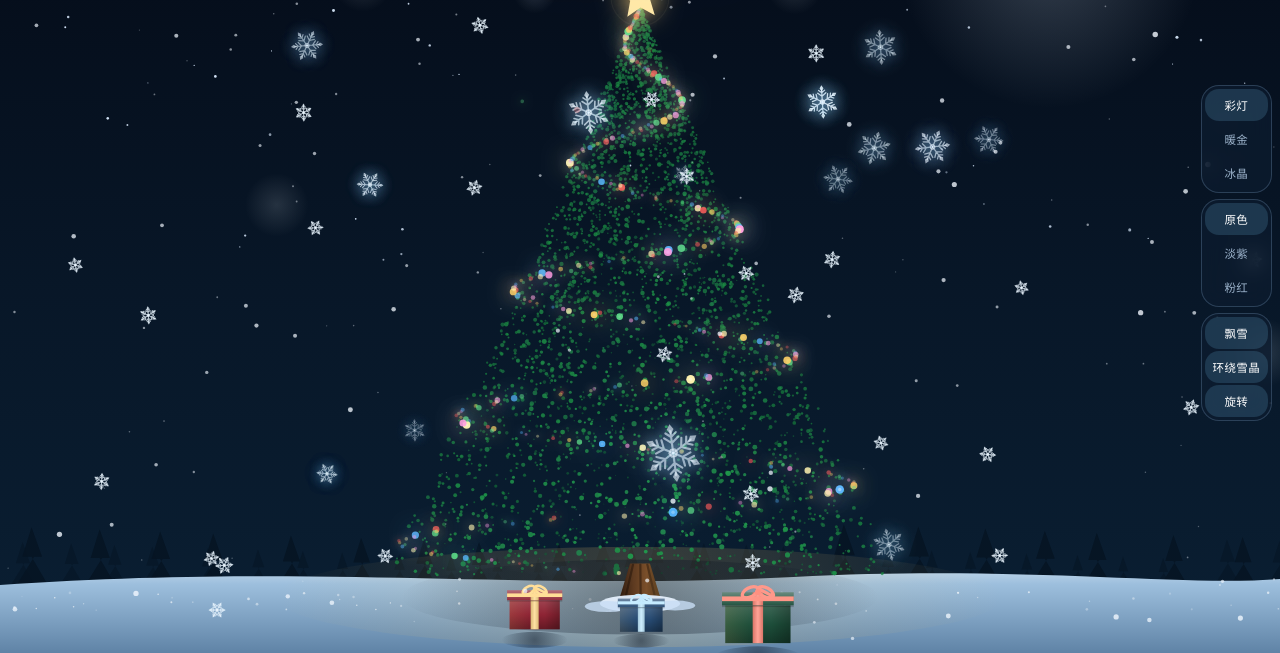
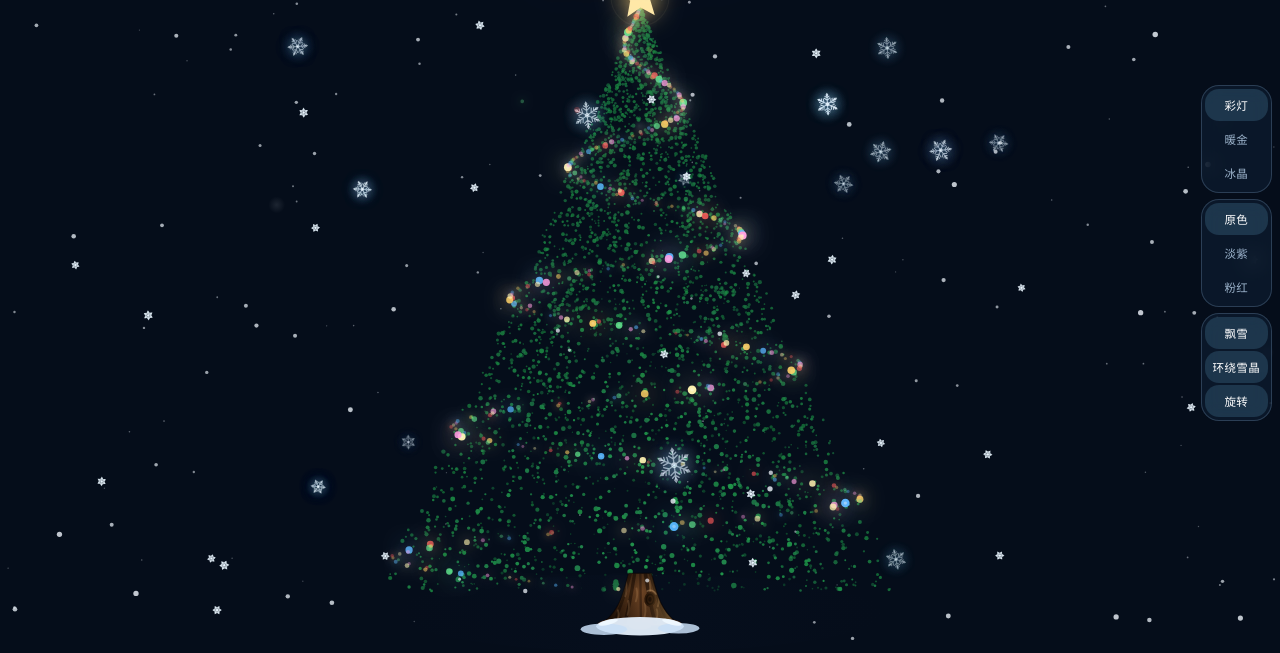
Before and after one commit to Nomatteryou/Nomatteryou.github.io, a plain HTML site: page iFi-days/index.html in a window 1280 px wide. Shown: the part 147-800 px from the top of the page. Drawn offline with Linux system fonts and the light colour scheme; animation ran at ten frames a second.

Commit message:
Update iFi days Christmas tree: remove background and gifts, realistic trunk

```diff
--- a/iFi-days/index.html
+++ b/iFi-days/index.html
@@ -143,16 +143,16 @@ function resize(){
   CX = W/2;
   /* Reserve space from the layout, not a guessed constant, so the scene
      composes the same on every phone:
-     - below: room for the gifts and trunk base that hang below groundY,
-       plus a safe margin from the screen's bottom edge. The controls now
-       live on the side rail, so nothing needs reserving for them here and
-       they can never cover the trunk or the gifts;
+     - below: room for the flared trunk base, its roots and the snow piled
+       against them below groundY, plus a safe margin from the screen's
+       bottom edge. The controls live on the side rail, so nothing needs
+       reserving for them here and they can never cover the trunk;
      - above: room for the glowing signature and the tree-top star.
      The tree's own proportions (height from width, radius from height)
      are untouched. */
   var bottomMargin = 16;
-  var giftSpace = Math.min(62, Math.max(42, W*0.13));  // gift boxes extend this far below groundY
-  groundY = H - bottomMargin - giftSpace;
+  var baseSpace = 46;  // trunk flare, roots and snowdrifts extend this far below groundY
+  groundY = H - bottomMargin - baseSpace;
   var topReserve = Math.min(168, Math.max(118, H*0.19));
   treeH = Math.min(groundY - topReserve, W*1.04);
   if (treeH < 220) treeH = Math.max(180, groundY - topReserve);
@@ -250,7 +250,7 @@ for(var ci=0;ci<14;ci++){
     h: Math.random(),
     ang: Math.random()*6.283,
     orbitSpd: rand(0.10,0.30),
-    size: rand(10,21),
+    size: rand(7,13),
     rot: Math.random()*6.283,
     rotSpd: rand(0.3,1.0)*(Math.random()<0.5?-1:1),
     bobPh: Math.random()*6.283,
@@ -278,7 +278,7 @@ function seedSnow(first){
 }
 /* a few large, very soft foreground flakes (radial gradient, no hard edge) */
 var fore=[];
-for(var fj=0;fj<6;fj++) fore.push({x:Math.random(), y:Math.random(), r:rand(16,34), spd:rand(10,20), ph:Math.random()*6.28});
+for(var fj=0;fj<6;fj++) fore.push({x:Math.random(), y:Math.random(), r:rand(4.5,9), spd:rand(10,20), ph:Math.random()*6.28});
 
 /* ================= bursts ================= */
 var bursts=[];
@@ -340,11 +340,6 @@ document.querySelectorAll('[data-theme]').forEach(function(b){
 setTimeout(function(){ document.getElementById('hint').style.opacity='0'; }, 5200);
 
 /* ================= drawing helpers ================= */
-function shade(hex, amt){
-  var n=parseInt(hex.slice(1),16), r=(n>>16)&255, g=(n>>8)&255, b=n&255;
-  if(amt>=0){ r+=(255-r)*amt; g+=(255-g)*amt; b+=(255-b)*amt; } else { r*=1+amt; g*=1+amt; b*=1+amt; }
-  return 'rgb('+Math.round(r)+','+Math.round(g)+','+Math.round(b)+')';
-}
 function drawSnowflake(x,y,size,rotA,alpha,glow){
   ctx.save();
   ctx.translate(x,y); ctx.rotate(rotA);
@@ -435,41 +430,6 @@ function drawPineRow(baseY, hgt, alpha){
   }
   ctx.restore();
 }
-function drawGift(x,y,s,body,ribbon,time,ph){
-  var bob=Math.sin(time*1.6+ph)*1.2;
-  ctx.save(); ctx.translate(x,y+bob);
-  var Hh=s*0.78, lidH=s*0.20;
-  /* soft contact shadow — radial falloff, no hard edge */
-  var sh=ctx.createRadialGradient(s*0.5,s*0.99,1,s*0.5,s*0.99,s*0.66);
-  sh.addColorStop(0,'rgba(5,14,28,0.45)'); sh.addColorStop(1,'rgba(5,14,28,0)');
-  ctx.fillStyle=sh; ctx.beginPath(); ctx.ellipse(s*0.5,s*0.99,s*0.66,s*0.16,0,0,6.283); ctx.fill();
-  /* body: vertical light falloff so it reads as a volume, not a sticker */
-  var bg=ctx.createLinearGradient(0,lidH,0,Hh);
-  bg.addColorStop(0,shade(body,0.14)); bg.addColorStop(0.5,body); bg.addColorStop(1,shade(body,-0.30));
-  ctx.fillStyle=bg; ctx.fillRect(0,lidH,s,Hh-lidH);
-  var side=ctx.createLinearGradient(s*0.7,0,s,0);
-  side.addColorStop(0,'rgba(0,0,0,0)'); side.addColorStop(1,'rgba(0,0,0,0.24)');
-  ctx.fillStyle=side; ctx.fillRect(s*0.7,lidH,s*0.3,Hh-lidH);
-  var warm=ctx.createLinearGradient(0,0,s*0.42,0);
-  warm.addColorStop(0,'rgba(255,206,120,0.12)'); warm.addColorStop(1,'rgba(255,206,120,0)');
-  ctx.fillStyle=warm; ctx.fillRect(0,lidH,s*0.42,Hh-lidH);
-  /* ribbon down the body, with a lit centre */
-  var rg=ctx.createLinearGradient(s*0.42,0,s*0.58,0);
-  rg.addColorStop(0,shade(ribbon,-0.15)); rg.addColorStop(0.5,shade(ribbon,0.22)); rg.addColorStop(1,shade(ribbon,-0.15));
-  ctx.fillStyle=rg; ctx.fillRect(s*0.42,lidH,s*0.16,Hh-lidH);
-  /* lid: lighter top, ribbon crossing it, shadow seam beneath */
-  var lg=ctx.createLinearGradient(0,0,0,lidH);
-  lg.addColorStop(0,shade(body,0.34)); lg.addColorStop(1,shade(body,0.04));
-  ctx.fillStyle=lg; ctx.fillRect(-s*0.05,0,s*1.1,lidH);
-  ctx.fillStyle=rg; ctx.fillRect(s*0.42,0,s*0.16,lidH);
-  ctx.fillStyle=shade(ribbon,0.10); ctx.fillRect(-s*0.05,lidH*0.32,s*1.1,lidH*0.36);
-  ctx.fillStyle='rgba(0,0,0,0.20)'; ctx.fillRect(-s*0.05,lidH,s*1.1,Math.max(1,s*0.028));
-  /* bow */
-  ctx.strokeStyle=shade(ribbon,0.12); ctx.lineWidth=Math.max(1.4,s*0.05);
-  ctx.beginPath(); ctx.ellipse(s*0.38,s*0.0,s*0.13,s*0.07,-0.5,0,6.283); ctx.ellipse(s*0.62,s*0.0,s*0.13,s*0.07,0.5,0,6.283); ctx.stroke();
-  ctx.fillStyle=shade(ribbon,0.05); ctx.beginPath(); ctx.arc(s*0.5,s*0.0,s*0.045,0,6.283); ctx.fill();
-  ctx.restore();
-}
 function drawCrystals(time, behind){
   for(var i=0;i<crystals.length;i++){
     var cr=crystals[i];
@@ -500,47 +460,9 @@ function frame(now){
     rot += vel*dt*3.2;
   }
 
-  /* background */
-  var g=ctx.createLinearGradient(0,0,0,H);
-  g.addColorStop(0,'#040a16'); g.addColorStop(0.55,'#081728'); g.addColorStop(1,'#0a1f33');
-  ctx.fillStyle=g; ctx.fillRect(0,0,W,H);
-  /* moon + soft halo (arc-clipped, no rect seam) */
-  var mx=W*0.82, my=H*0.13, mr=Math.min(W,H)*0.045;
-  var mg=ctx.createRadialGradient(mx,my,mr*0.4,mx,my,mr*4.2);
-  mg.addColorStop(0,'rgba(220,238,255,0.20)'); mg.addColorStop(1,'rgba(220,238,255,0)');
-  ctx.fillStyle=mg; ctx.beginPath(); ctx.arc(mx,my,mr*4.2,0,6.283); ctx.fill();
-  ctx.fillStyle='#e9f3fd'; ctx.beginPath(); ctx.arc(mx,my,mr,0,6.283); ctx.fill();
-  ctx.fillStyle='rgba(190,214,238,0.5)'; ctx.beginPath(); ctx.arc(mx-mr*0.3,my-mr*0.2,mr*0.16,0,6.283); ctx.arc(mx+mr*0.25,my+mr*0.3,mr*0.11,0,6.283); ctx.fill();
-  /* stars */
-  for(var i=0;i<stars.length;i++){ var st=stars[i]; ctx.globalAlpha=0.35+0.6*Math.abs(Math.sin(time*st.s+st.p)); ctx.fillStyle='#dcecff'; ctx.beginPath(); ctx.arc(st.x,st.y,st.r,0,6.283); ctx.fill(); }
-  ctx.globalAlpha=1;
-  /* distant pines sitting on the snow line */
-  drawPineRow(groundY+14, Math.max(26,H*0.05), 0.55);
-  drawPineRow(groundY+18, Math.max(36,H*0.07), 0.9);
-  /* snow ground */
-  var gg=ctx.createLinearGradient(0,groundY-14,0,H);
-  gg.addColorStop(0,'#cfe2f2'); gg.addColorStop(0.25,'#9dbfdd'); gg.addColorStop(1,'#5f83a6');
-  ctx.fillStyle=gg;
-  ctx.beginPath(); ctx.moveTo(0,groundY+10);
-  ctx.bezierCurveTo(W*0.25,groundY-12, W*0.4,groundY+16, W*0.62,groundY+2);
-  ctx.bezierCurveTo(W*0.8,groundY-10, W*0.92,groundY+12, W,groundY+4);
-  ctx.lineTo(W,H); ctx.lineTo(0,H); ctx.closePath(); ctx.fill();
-  /* warm glow pool under tree — ellipse-clipped so no band seam */
-  ctx.save();
-  ctx.beginPath(); ctx.ellipse(CX,groundY+22,maxR*1.45,maxR*0.20,0,0,6.283); ctx.clip();
-  var pg=ctx.createRadialGradient(CX,groundY+22,6,CX,groundY+22,maxR*1.45);
-  pg.addColorStop(0,'rgba(255,205,110,0.20)'); pg.addColorStop(1,'rgba(255,205,110,0)');
-  ctx.fillStyle=pg; ctx.fillRect(CX-maxR*1.45,groundY+22-maxR*0.20,maxR*2.9,maxR*0.40);
-  ctx.restore();
-
-  /* snow sparkles on the ground */
-  for(var sp=0;sp<sparkles.length;sp++){
-    var sk=sparkles[sp];
-    ctx.globalAlpha=(0.15+0.55*Math.abs(Math.sin(time*sk.s+sk.p)));
-    ctx.fillStyle='#ffffff';
-    ctx.beginPath(); ctx.arc(sk.x, sk.y, sk.r, 0, 6.283); ctx.fill();
-  }
-  ctx.globalAlpha=1;
+  /* background removed: plain deep-night fill, nothing behind the tree —
+     the snowfall particles and orbiting crystals carry the scene */
+  ctx.fillStyle='#050d1a'; ctx.fillRect(0,0,W,H);
 
   /* crystals behind tree */
   if(showOrbit){
@@ -560,35 +482,78 @@ function frame(now){
     ctx.fillStyle='rgba('+Math.round(th.r0+depthK*th.rK)+','+Math.round(gch)+','+Math.round(th.b0+depthK*th.bK)+','+(0.4+depthK*0.6)+')';
     ctx.beginPath(); ctx.arc(pt.x, pt.y, p.sz*pt.s*(0.8+depthK*0.5), 0, 6.283); ctx.fill();
   }
-  /* trunk — tapered bark with shading, ridges and a warm rim from the lights */
-  var tw=maxR*0.11, ty0=groundY-treeH*0.02, ty1=groundY+treeH*0.05;
+  /* trunk — a real pine trunk: flared root base, plated bark with deep
+     vertical furrows, a knot, and snow caught on the root shoulders */
+  var tw=maxR*0.13, ty0=groundY-treeH*0.03, ty1=groundY+treeH*0.055, thgt=ty1-ty0;
   var tsh=ctx.createRadialGradient(CX,groundY+22,4,CX,groundY+22,maxR*0.95);
   tsh.addColorStop(0,'rgba(7,16,32,0.38)'); tsh.addColorStop(1,'rgba(7,16,32,0)');
   ctx.save(); ctx.beginPath(); ctx.ellipse(CX,groundY+22,maxR*0.95,maxR*0.15,0,0,6.283); ctx.clip();
   ctx.fillStyle=tsh; ctx.fillRect(CX-maxR,groundY+22-maxR*0.15,maxR*2,maxR*0.3); ctx.restore();
   function trunkPath(){
     ctx.beginPath();
-    ctx.moveTo(CX-tw*0.36,ty0); ctx.lineTo(CX+tw*0.36,ty0);
-    ctx.lineTo(CX+tw*0.8,ty1); ctx.lineTo(CX-tw*0.8,ty1);
+    ctx.moveTo(CX-tw*0.34,ty0); ctx.lineTo(CX+tw*0.34,ty0);
+    ctx.bezierCurveTo(CX+tw*0.52,ty0+thgt*0.45, CX+tw*0.62,ty0+thgt*0.72, CX+tw*1.05,ty1-2);
+    ctx.quadraticCurveTo(CX+tw*1.30,ty1+1, CX+tw*1.02,ty1+2.5);
+    ctx.lineTo(CX-tw*1.02,ty1+2.5);
+    ctx.quadraticCurveTo(CX-tw*1.30,ty1+1, CX-tw*1.05,ty1-2);
+    ctx.bezierCurveTo(CX-tw*0.62,ty0+thgt*0.72, CX-tw*0.52,ty0+thgt*0.45, CX-tw*0.34,ty0);
     ctx.closePath();
   }
-  var bark=ctx.createLinearGradient(CX-tw*0.8,0,CX+tw*0.8,0);
-  bark.addColorStop(0,'#2a170b'); bark.addColorStop(0.35,'#5d3a20'); bark.addColorStop(0.65,'#7a4f2a'); bark.addColorStop(1,'#221204');
+  var bark=ctx.createLinearGradient(CX-tw,0,CX+tw,0);
+  bark.addColorStop(0,'#1c0f06'); bark.addColorStop(0.3,'#4a2c15'); bark.addColorStop(0.52,'#6e4525'); bark.addColorStop(0.78,'#3c2412'); bark.addColorStop(1,'#170b03');
   ctx.fillStyle=bark; trunkPath(); ctx.fill();
   ctx.save(); trunkPath(); ctx.clip();
-  ctx.strokeStyle='rgba(18,9,3,0.4)'; ctx.lineWidth=Math.max(1,tw*0.08); ctx.lineCap='round';
-  var rk=[-0.42,0.02,0.44];
-  for(var ri=0;ri<3;ri++){ ctx.beginPath(); ctx.moveTo(CX+tw*rk[ri]*0.6,ty0+1); ctx.lineTo(CX+tw*rk[ri]*1.35,ty1-1); ctx.stroke(); }
-  var rim=ctx.createLinearGradient(CX+tw*0.25,0,CX+tw*0.85,0);
-  rim.addColorStop(0,'rgba(255,198,112,0)'); rim.addColorStop(1,'rgba(255,198,112,0.30)');
-  ctx.fillStyle=rim; ctx.fillRect(CX+tw*0.25,ty0,tw*0.6,ty1-ty0);
+  /* vertical light falloff: darker where it slips into the foliage and the snow */
+  var vshade=ctx.createLinearGradient(0,ty0,0,ty1);
+  vshade.addColorStop(0,'rgba(0,0,0,0.35)'); vshade.addColorStop(0.35,'rgba(0,0,0,0)'); vshade.addColorStop(1,'rgba(0,0,0,0.28)');
+  ctx.fillStyle=vshade; ctx.fillRect(CX-tw*1.4,ty0,tw*2.8,thgt+4);
+  /* deep furrows: wavy grooves that splay apart as the trunk flares */
+  ctx.lineCap='round';
+  var furrows=[[-0.78,2.6,0.50],[-0.52,1.8,0.42],[-0.30,2.2,0.50],[0.02,1.6,0.38],[0.30,2.4,0.50],[0.55,1.7,0.42],[0.80,2.8,0.50]];
+  for(var fi=0;fi<furrows.length;fi++){
+    var fx0=furrows[fi][0];
+    ctx.strokeStyle='rgba(12,5,1,'+furrows[fi][2]+')';
+    ctx.lineWidth=Math.max(1.1, tw*0.045*furrows[fi][1]);
+    ctx.beginPath();
+    ctx.moveTo(CX+tw*fx0*0.55, ty0+1);
+    ctx.bezierCurveTo(CX+tw*fx0*0.8, ty0+thgt*0.35, CX+tw*fx0*1.05, ty0+thgt*0.65, CX+tw*fx0*1.5, ty1-1);
+    ctx.stroke();
+  }
+  /* bark plates: short lit strokes between the furrows */
+  ctx.strokeStyle='rgba(214,164,110,0.20)'; ctx.lineWidth=Math.max(1,tw*0.055);
+  var plates=[[-0.62,0.16,0.30],[-0.14,0.30,0.26],[0.42,0.14,0.32],[0.68,0.42,0.24],[-0.40,0.55,0.28],[0.16,0.60,0.30],[0.52,0.72,0.22],[-0.68,0.74,0.20]];
+  for(var pi2=0;pi2<plates.length;pi2++){
+    var px=CX+tw*plates[pi2][0]*(0.6+plates[pi2][1]*0.5), py=ty0+thgt*plates[pi2][1], pl2=thgt*plates[pi2][2];
+    ctx.beginPath(); ctx.moveTo(px,py); ctx.quadraticCurveTo(px+tw*0.05,py+pl2*0.5,px-tw*0.02,py+pl2); ctx.stroke();
+  }
+  /* knot: concentric rings low on the trunk, one lit arc on its rim */
+  var kx=CX+tw*0.30, ky=ty0+thgt*0.52, kr=tw*0.17;
+  ctx.fillStyle='#2a1709'; ctx.beginPath(); ctx.ellipse(kx,ky,kr,kr*1.3,0.08,0,6.283); ctx.fill();
+  ctx.strokeStyle='rgba(16,8,2,0.65)'; ctx.lineWidth=Math.max(1,tw*0.045);
+  ctx.beginPath(); ctx.ellipse(kx,ky,kr*0.62,kr*0.85,0.08,0,6.283); ctx.stroke();
+  ctx.fillStyle='#120802'; ctx.beginPath(); ctx.ellipse(kx,ky,kr*0.30,kr*0.42,0.08,0,6.283); ctx.fill();
+  ctx.strokeStyle='rgba(226,182,128,0.35)';
+  ctx.beginPath(); ctx.ellipse(kx,ky,kr*1.25,kr*1.6,0.08,4.2,5.6); ctx.stroke();
+  /* warm rim from the tree lights along the right edge */
+  var rim=ctx.createLinearGradient(CX+tw*0.2,0,CX+tw*0.9,0);
+  rim.addColorStop(0,'rgba(255,198,112,0)'); rim.addColorStop(1,'rgba(255,198,112,0.32)');
+  ctx.fillStyle=rim; ctx.fillRect(CX+tw*0.2,ty0,tw*0.75,thgt+4);
   ctx.restore();
-  /* snow drifted against the base */
+  ctx.strokeStyle='rgba(8,3,0,0.55)'; ctx.lineWidth=1.2; trunkPath(); ctx.stroke();
+  /* roots gripping the ground, half-buried in the drift */
+  ctx.fillStyle='#3a2110';
+  ctx.beginPath(); ctx.ellipse(CX-tw*1.02,ty1+1,tw*0.30,tw*0.13,-0.25,0,6.283); ctx.fill();
+  ctx.beginPath(); ctx.ellipse(CX+tw*1.02,ty1+1,tw*0.30,tw*0.13,0.25,0,6.283); ctx.fill();
+  ctx.beginPath(); ctx.ellipse(CX,ty1+2.5,tw*0.34,tw*0.12,0,0,6.283); ctx.fill();
+  /* snow drifted against the base, resting on the root shoulders */
   ctx.fillStyle='rgba(228,240,252,0.95)';
-  ctx.beginPath(); ctx.ellipse(CX,ty1,maxR*0.16,maxR*0.035,0,0,6.283); ctx.fill();
-  ctx.fillStyle='rgba(200,222,246,0.8)';
-  ctx.beginPath(); ctx.ellipse(CX-maxR*0.13,ty1+3,maxR*0.09,maxR*0.022,0,0,6.283); ctx.fill();
-  ctx.beginPath(); ctx.ellipse(CX+maxR*0.14,ty1+2,maxR*0.08,maxR*0.02,0,0,6.283); ctx.fill();
+  ctx.beginPath(); ctx.ellipse(CX,ty1+3,maxR*0.17,maxR*0.036,0,0,6.283); ctx.fill();
+  ctx.fillStyle='rgba(200,222,246,0.85)';
+  ctx.beginPath(); ctx.ellipse(CX-maxR*0.14,ty1+6,maxR*0.09,maxR*0.022,0,0,6.283); ctx.fill();
+  ctx.beginPath(); ctx.ellipse(CX+maxR*0.15,ty1+5,maxR*0.08,maxR*0.02,0,0,6.283); ctx.fill();
+  ctx.fillStyle='rgba(240,248,255,0.9)';
+  ctx.beginPath(); ctx.ellipse(CX-tw*0.95,ty1-1,tw*0.30,tw*0.075,-0.25,0,6.283); ctx.fill();
+  ctx.beginPath(); ctx.ellipse(CX+tw*0.95,ty1-1,tw*0.30,tw*0.075,0.25,0,6.283); ctx.fill();
 
   /* lights — chasing twinkle along the spiral */
   var cols=PALETTES[palette], lp=[];
@@ -606,11 +571,6 @@ function frame(now){
     ctx.restore();
     if(bright>0.82){ ctx.globalAlpha=(bright-0.82)*2.2; ctx.fillStyle='#ffffff'; ctx.beginPath(); ctx.arc(li.x,li.y,r*0.4,0,6.283); ctx.fill(); ctx.globalAlpha=1; }
   }
-
-  /* gifts */
-  drawGift(CX-maxR*0.52, groundY+14, maxR*0.20, '#8e2434', '#ffd98a', time, 0);
-  drawGift(CX+maxR*0.34, groundY+18, maxR*0.26, '#1d4e3a', '#ff8a7a', time, 2.1);
-  drawGift(CX-maxR*0.08, groundY+24, maxR*0.17, '#274b73', '#bfe9ff', time, 4.2);
 
   /* top ornament — follows the tree colour: 原色 star, 淡紫 moon, 粉红 heart,
      halo ring tinted to match */
@@ -633,7 +593,7 @@ function frame(now){
       if(fl.y>1.08){ fl.y=-0.08; fl.x=Math.random(); }
       var fx=fl.x*W, fy=fl.y*H;
       var fg=ctx.createRadialGradient(fx,fy,0,fx,fy,fl.r);
-      fg.addColorStop(0,'rgba(240,248,255,0.13)'); fg.addColorStop(1,'rgba(240,248,255,0)');
+      fg.addColorStop(0,'rgba(240,248,255,0.10)'); fg.addColorStop(1,'rgba(240,248,255,0)');
       ctx.fillStyle=fg; ctx.beginPath(); ctx.arc(fx,fy,fl.r,0,6.283); ctx.fill();
     }
     for(var s2=0;s2<snow.length;s2++){
@@ -643,7 +603,7 @@ function frame(now){
       if(sn.y>H+6){ sn.y=-6; sn.x=Math.random()*W; }
       var sx=sn.x + Math.sin(sn.swayPh)*sn.swayAmp;
       if(sn.d>0.86){
-        drawSnowflake(sx, sn.y, sn.r*2.1, sn.spin+time*0.3, sn.o*0.9, false);
+        drawSnowflake(sx, sn.y, sn.r*1.05, sn.spin+time*0.3, sn.o*0.9, false);
       } else {
         ctx.globalAlpha=sn.o; ctx.fillStyle='#f2f8ff';
         ctx.beginPath(); ctx.arc(sx, sn.y, sn.r, 0, 6.283); ctx.fill();
```
